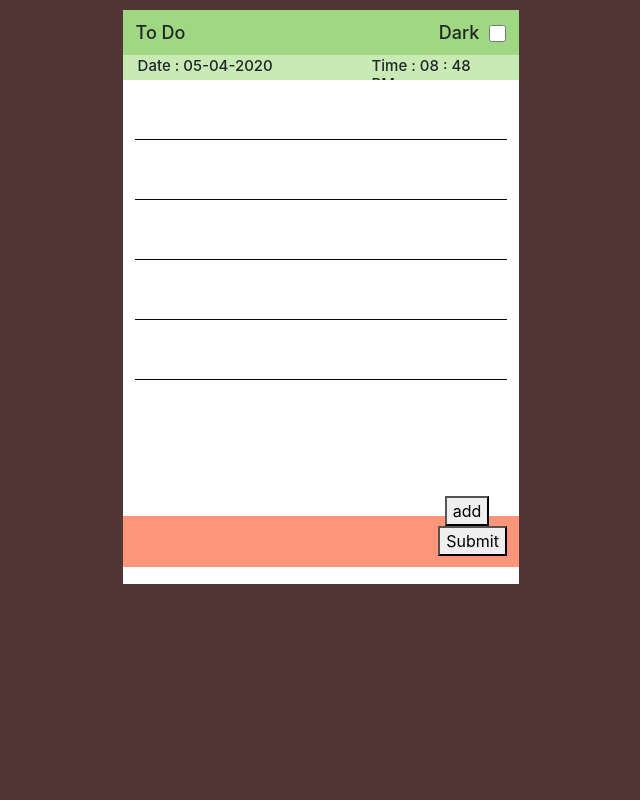
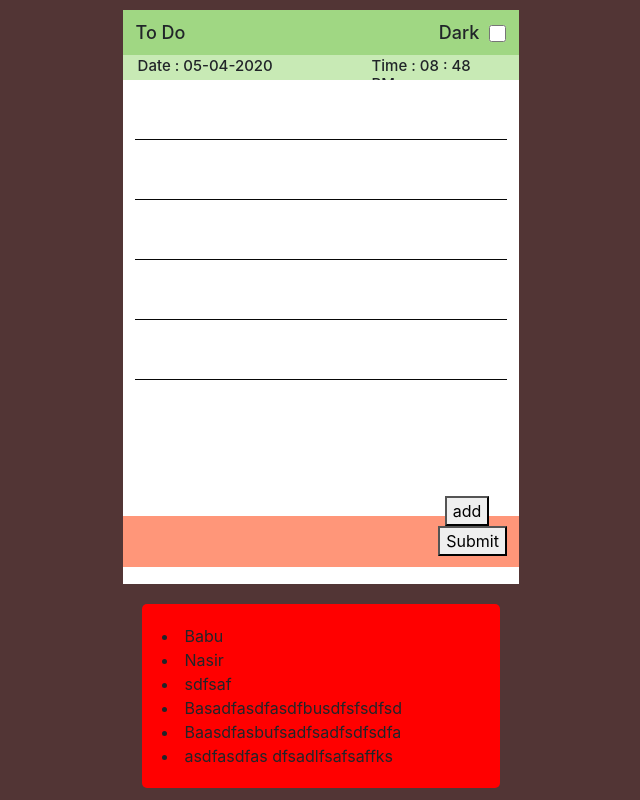
Before and after one commit to MD-Nasir301/to-do-list, a React (Create React App) app: page / in a window 1280 px wide. Shown: the top 800 px of the page, without its empty margins (319-959 px from the left). Built offline with nearby package versions, Linux system fonts and the light colour scheme.

Commit message:
localy done

```diff
--- a/src/Component/ListInputForm/ListInputForm.js
+++ b/src/Component/ListInputForm/ListInputForm.js
@@ -3,24 +3,54 @@ import './ListInputForm.css'
 import { useForm } from 'react-hook-form'
 import { useState } from 'react';
 const ListInputForm = () => {
+    //  const getData =  JSON.parse(localStorage.getItem('listItem'))
+
 
     const { register, handleSubmit, } = useForm()
 
     const [inputField, setInputField] = useState([{"name":1},{"name":2},{"name":3},{"name":4},{"name":5}])
-    const [count,setCount] = useState(6)
-    const [listData,setListData] = useState([])
-    console.log("aaaaaaaaaaaa", listData);
+    const [localArray, setLocalArray] = useState()
+    const [count,setCount] = useState(0)
+    const [listData,setListData] = useState()
+
+
+    const data = [
+        {
+            1: "Babu",
+            2: "Nasir",
+            3: "sdfsaf",
+            4: "Basadfasdfasdfbusdfsfsdfsd",
+            5: "Baasdfasbufsadfsadfsdfsdfa",
+            6: "asdfasdfas dfsadlfsafsaffks",
+        },
+        {
+            1: "sdfsf",
+            2: "Nasir",
+            3: "sdfsaf",
+            4: "Basadfasdfasdfbu",
+            5: "Baasdfasbu",
+        },
+        {
+            1: "fadsf",
+            2: "Nasir",
+            3: "sdfsaf",
+            4: "Basadfasdfasdfbu",
+            5: "Baasdfasbu",
+        },
+    ]
 
 
     const onSubmit = data => {
-         setListData([data])
+         setListData(data)
+         setCount(count+1)
+         setLocalArray([...localArray,data])
+         console.log("bbbbbbbbbbbbbb",localArray.length);
+         localStorage.setItem("listItem",JSON.stringify(localArray))
         }
 
     const addInputField = ()=> {
         setCount(count+1)
-        setInputField([...inputField,{"name":"name"}])
-        console.log(inputField);
-        // console.log("after adding", inputItems);
+        setInputField([...inputField,{"name":"input"+count}])
     }
 
 
@@ -31,7 +61,7 @@ const ListInputForm = () => {
                 <form onSubmit={handleSubmit(onSubmit)}>
                 <div className="inputFields">
                 {
-                    inputField.map(name =>  <input name="name" ref={register} />)
+                    inputField.map(name =>  <input name={name.name} ref={register} />)
                 }
                 </div>
 
@@ -43,12 +73,16 @@ const ListInputForm = () => {
                  <button onClick={addInputField}>add</button>
             </div>
             </div>
-{/*
-            {
-                listData.length && listData.map(data => <div className="list-box">
-                    <h5> {data.name} </h5>
-            </div>)
-            } */}
+
+            <div id="list-box-area">
+                {
+                    data.map(item => <div className="list-box">
+                            {
+                            Object.keys(item).map((a,b) => <li> { item[a]} </li> )
+                            }
+                        </div>)
+                }
+            </div>
 
 
         </div>
```
